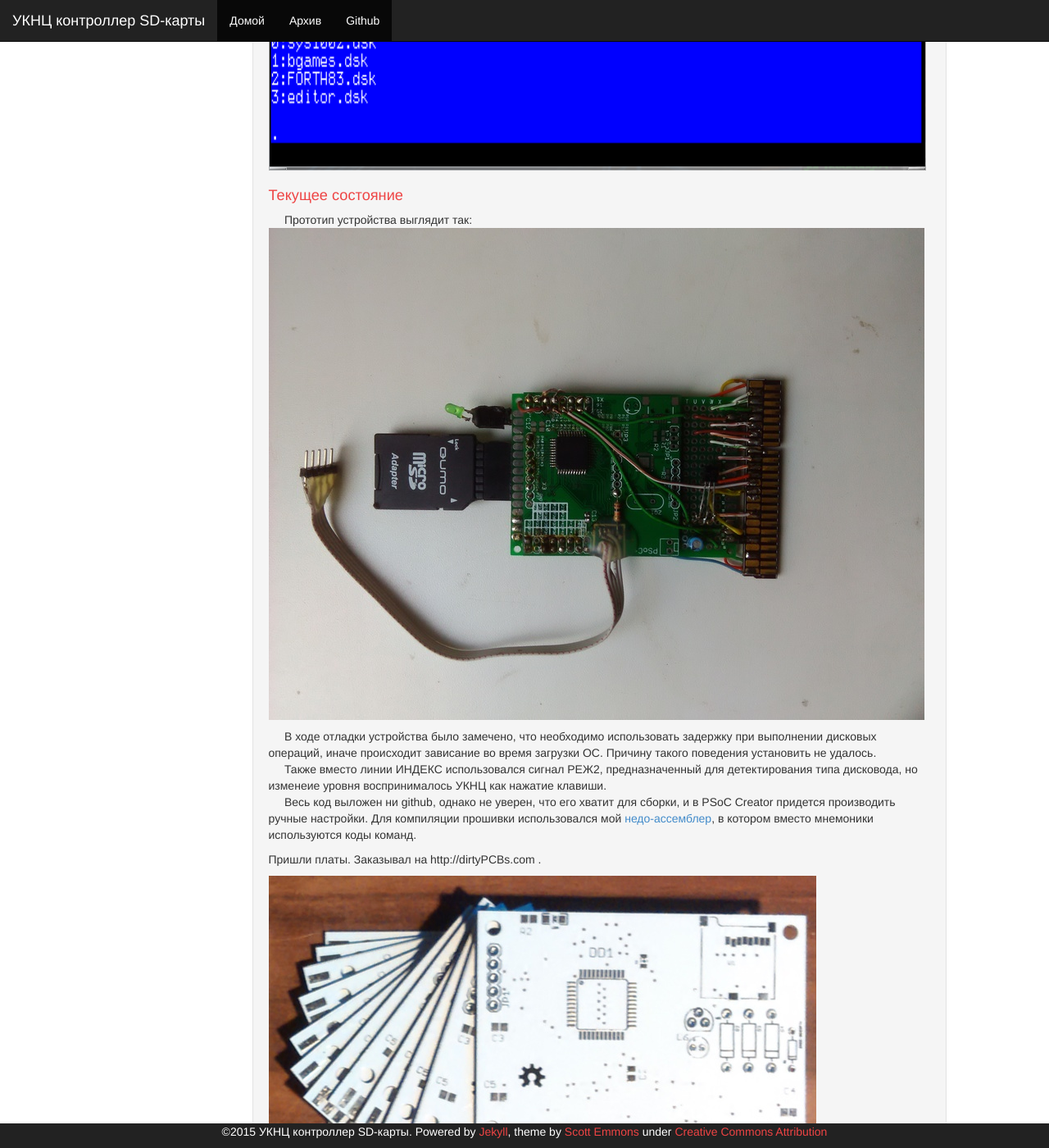
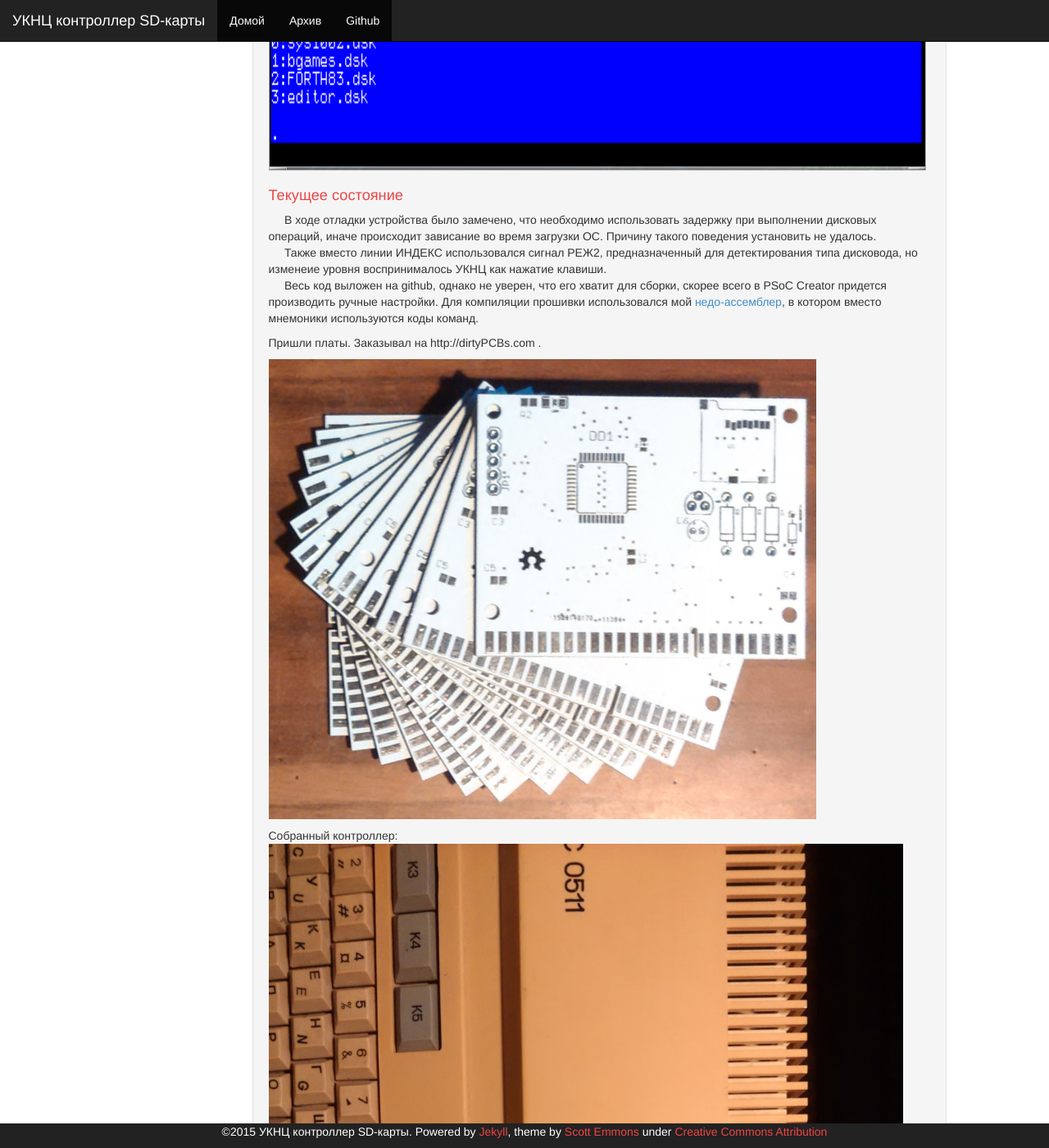
Before and after one commit to y-salnikov/uknc_sd_fdd, a Jekyll site: the page built from _posts/2015-09-04-description.md, in a window 1280 px wide and 1400 px high, scrolled down 5972 px. Shown: the whole window at 82% size. Built offline with Jekyll 4.4.1, drawn with Linux system fonts in a browser that asks for light colours; Markdown is read by kramdown in place of the engine named in the settings; comment, search, counter and statistics services are not loaded.

Commit message:
Обновил пост

```diff
--- a/_posts/2015-09-04-description.md
+++ b/_posts/2015-09-04-description.md
@@ -184,19 +184,19 @@ N:<filename>
 #Текущее состояние
 
 &nbsp;&nbsp;&nbsp;&nbsp;
-Прототип устройства выглядит так: ![Прототип]({{site.baseurl}}/images/controller.jpg)
-
-&nbsp;&nbsp;&nbsp;&nbsp;
 В ходе отладки устройства было замечено, что необходимо использовать задержку при выполнении дисковых операций, иначе происходит зависание во время
 загрузки ОС. Причину такого поведения установить не удалось.
 &nbsp;&nbsp;&nbsp;&nbsp;
 Также вместо линии ИНДЕКС использовался сигнал РЕЖ2, предназначенный для детектирования типа дисковода, но изменеие уровня воспринималось УКНЦ как нажатие
 клавиши.
 &nbsp;&nbsp;&nbsp;&nbsp;
-Весь код выложен ни github, однако не уверен, что его хватит для сборки, и в PSoC Creator придется производить ручные настройки.
+Весь код выложен на github, однако не уверен, что его хватит для сборки, скорее всего в PSoC Creator придется производить ручные настройки.
 Для компиляции прошивки использовался мой [недо-ассемблер](https://github.com/y-salnikov/not-yet-assembler),
 в котором вместо мнемоники используются коды команд.
 
 Пришли платы. Заказывал на http://dirtyPCBs.com .
 
 ![Плата]({{site.baseurl}}/images/w_boards_only_.jpg)
+
+Собранный контроллер:
+![Готовое устройство]({{site.baseurl}}/images/board_complete_small.jpg)
```
Also changed, not shown: images/board_complete_small.jpg (added), 2 other files.
